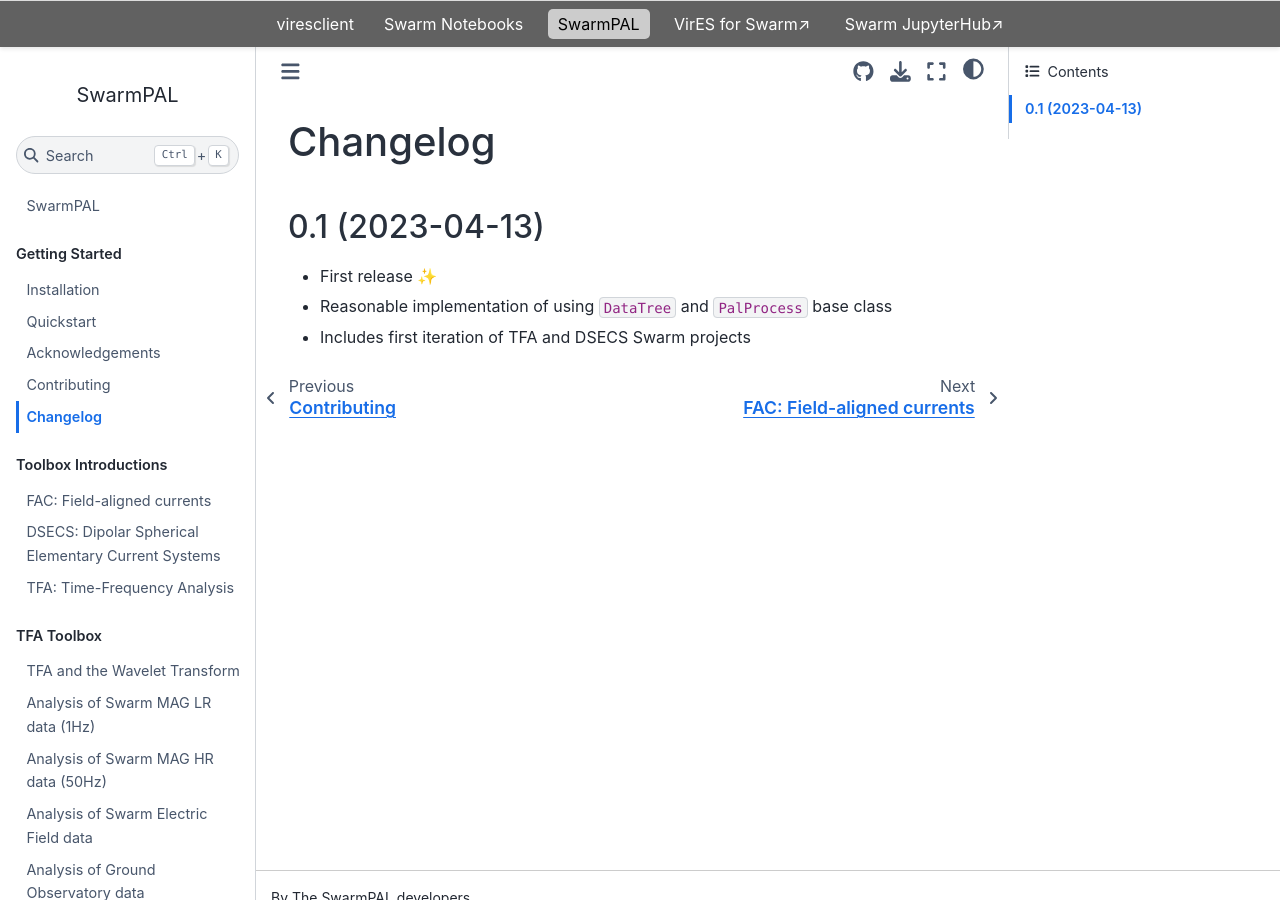
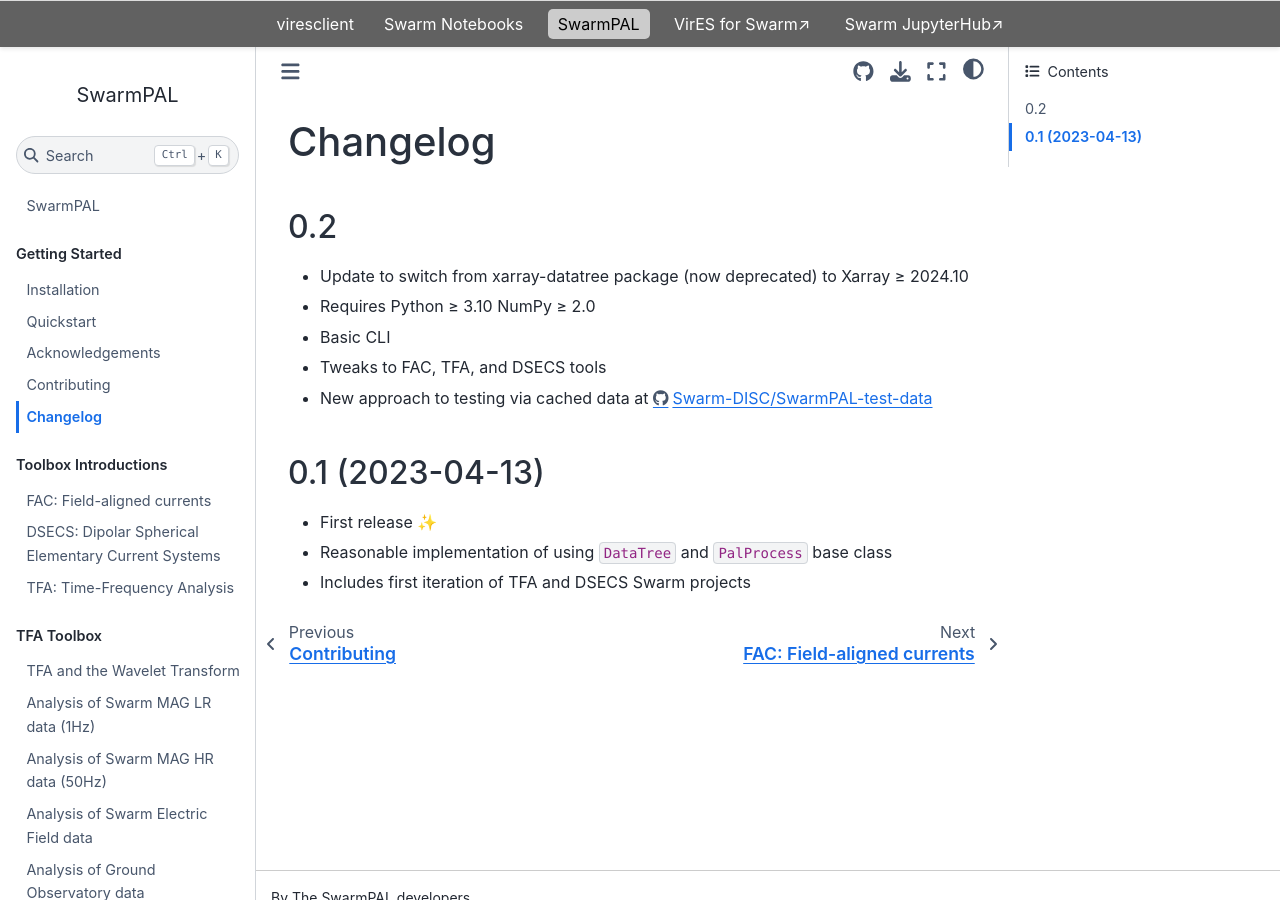
Before and after one commit to Swarm-DISC/SwarmPAL, a Sphinx documentation site: the page built from docs/changelog.md, in a window 1280 px wide and 900 px high. Built offline with Sphinx 7.4.7 and the Sphinx Book theme 1.1.4, drawn with Linux system fonts in a browser that asks for light colours.

Commit message:
Update changelog

```diff
--- a/docs/changelog.md
+++ b/docs/changelog.md
@@ -1,4 +1,12 @@
 # Changelog
+
+## 0.2
+
+- Update to switch from xarray-datatree package (now deprecated) to Xarray ≥ 2024.10
+- Requires Python ≥ 3.10 NumPy ≥ 2.0
+- Basic CLI
+- Tweaks to FAC, TFA, and DSECS tools
+- New approach to testing via cached data at <https://github.com/Swarm-DISC/SwarmPAL-test-data>
 
 ## 0.1 (2023-04-13)
 
```
